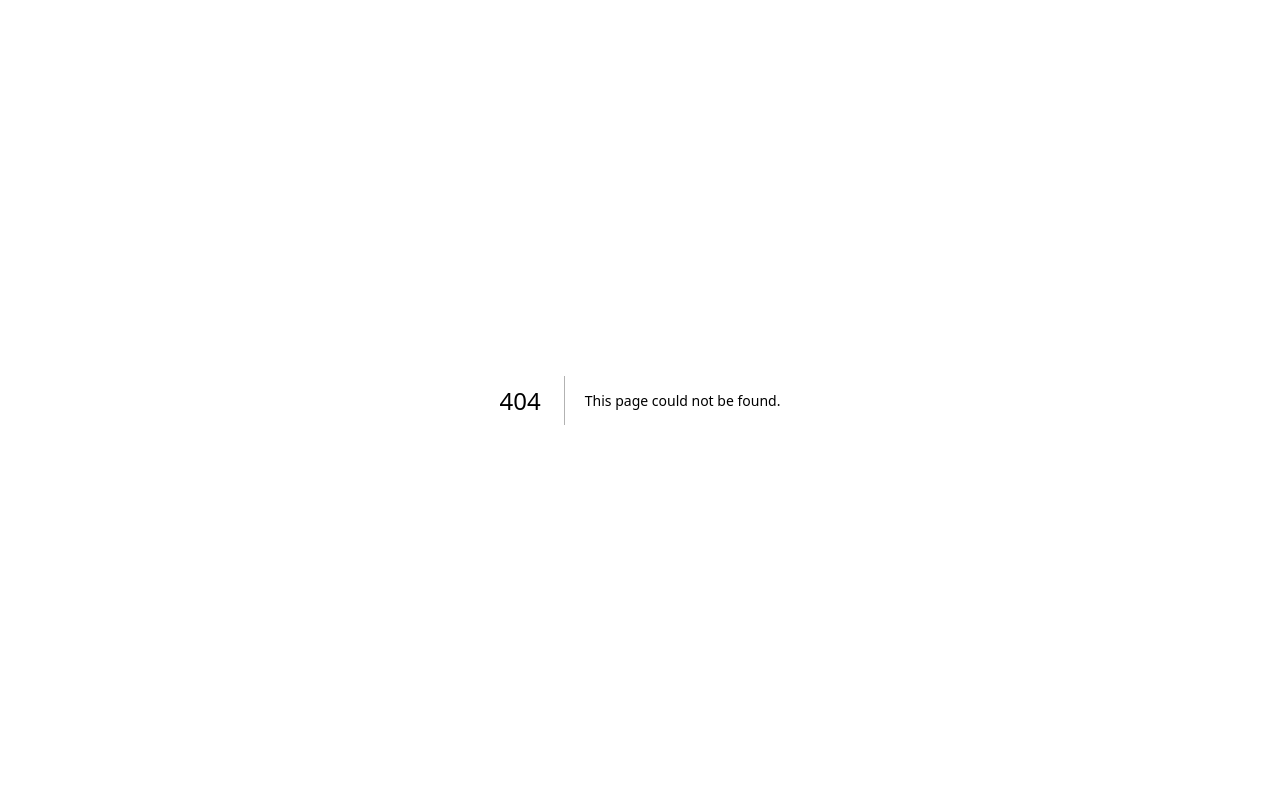
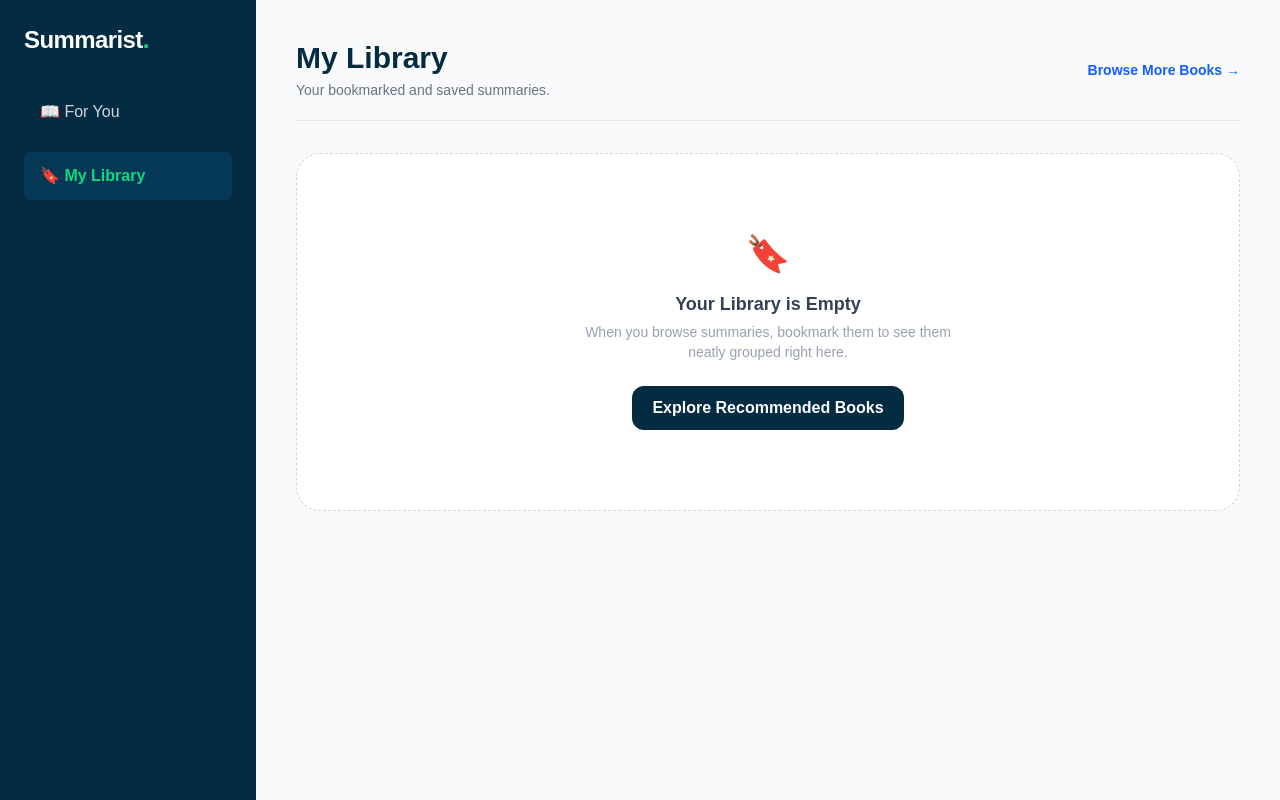
Before and after one commit to starguy12/summarist-next, a Next.js app: page /library in a window 1280 px wide. Before the commit this address had no page. Built offline with nearby package versions, Linux system fonts and the light colour scheme.

Commit message:
feat: add interactive bookmarking tracking and implement /my-library tab view

```diff
--- a/app/dashboard/page.tsx
+++ b/app/dashboard/page.tsx
@@ -17,11 +17,15 @@ const MOCK_BOOKS = [
 export default function DashboardPage() {
   const [user, setUser] = useState<string | null>(null);
   const [loading, setLoading] = useState(true);
-  const [searchQuery, setSearchQuery] = useState(""); // Track search values
+  const [searchQuery, setSearchQuery] = useState("");
+  const [favorites, setFavorites] = useState<number[]>([]); // Track favorited IDs
   const router = useRouter();
 
   useEffect(() => {
     const guest = localStorage.getItem("summarist_guest");
+    const savedFavs = localStorage.getItem("summarist_favorites");
+    if (savedFavs) setFavorites(JSON.parse(savedFavs));
+
     if (guest) {
       setUser(guest);
       setLoading(false);
@@ -45,7 +49,19 @@ export default function DashboardPage() {
     router.push("/");
   };
 
-  // Filter books dynamically based on typed text
+  // Add/Remove item from bookmarks arrays
+  const toggleFavorite = (id: number, e: React.MouseEvent) => {
+    e.stopPropagation(); // Avoid card click navigation trigger
+    let updated: number[];
+    if (favorites.includes(id)) {
+      updated = favorites.filter((favId) => favId !== id);
+    } else {
+      updated = [...favorites, id];
+    }
+    setFavorites(updated);
+    localStorage.setItem("summarist_favorites", JSON.stringify(updated));
+  };
+
   const filteredBooks = MOCK_BOOKS.filter((book) =>
     book.title.toLowerCase().includes(searchQuery.toLowerCase()) ||
     book.author.toLowerCase().includes(searchQuery.toLowerCase())
@@ -67,7 +83,7 @@ export default function DashboardPage() {
           <div className="text-2xl font-black tracking-tight">Summarist<span className="text-[#11d683]">.</span></div>
           <nav className="space-y-4">
             <button className="w-full text-left bg-[#043854] text-[#11d683] px-4 py-3 rounded-lg font-bold transition">📖 For You</button>
-            <button className="w-full text-left hover:bg-[#043854] text-gray-300 hover:text-white px-4 py-3 rounded-lg font-medium transition">🔖 My Library</button>
+            <button onClick={() => router.push("/my-library")} className="w-full text-left hover:bg-[#043854] text-gray-300 hover:text-white px-4 py-3 rounded-lg font-medium transition">🔖 My Library</button>
           </nav>
         </div>
         <button onClick={handleLogout} className="w-full bg-red-500/20 hover:bg-red-500 text-red-300 hover:text-white border border-red-500/30 font-semibold py-3 rounded-lg transition duration-200">Logout</button>
@@ -80,24 +96,13 @@ export default function DashboardPage() {
             <h1 className="text-2xl md:text-3xl font-black text-[#032b41]">For You</h1>
             <p className="text-sm text-gray-500 mt-1">Welcome, <span className="font-bold text-gray-700">{user}</span>!</p>
           </div>
-
-          {/* FUNCTIONAL SEARCH INPUT BAR */}
           <div className="relative w-full md:w-80">
             <span className="absolute inset-y-0 left-0 flex items-center pl-3 pointer-events-none text-gray-400">🔍</span>
-            <input
-              type="text"
-              placeholder="Search by title or author..."
-              value={searchQuery}
-              onChange={(e) => setSearchQuery(e.target.value)}
-              className="w-full pl-10 pr-4 py-2.5 bg-white border border-gray-300 rounded-xl focus:outline-none focus:ring-2 focus:ring-blue-500 text-sm text-black"
-            />
+            <input type="text" placeholder="Search by title or author..." value={searchQuery} onChange={(e) => setSearchQuery(e.target.value)} className="w-full pl-10 pr-4 py-2.5 bg-white border border-gray-300 rounded-xl focus:outline-none focus:ring-2 focus:ring-blue-500 text-sm text-black" />
           </div>
         </header>
 
-        {/* Book Grid Layout */}
-        <h3 className="text-lg font-bold text-[#032b41] mb-6">
-          {searchQuery ? `Search Results (${filteredBooks.length})` : "Recommended Summaries"}
-        </h3>
+        <h3 className="text-lg font-bold text-[#032b41] mb-6">{searchQuery ? `Search Results (${filteredBooks.length})` : "Recommended Summaries"}</h3>
 
         <div className="grid grid-cols-1 sm:grid-cols-2 lg:grid-cols-3 gap-6">
           {filteredBooks.map((book) => (
@@ -107,8 +112,18 @@ export default function DashboardPage() {
               className="bg-white p-6 rounded-2xl border border-gray-200 shadow-sm hover:shadow-md transition duration-200 flex flex-col justify-between cursor-pointer transform hover:-translate-y-0.5"
             >
               <div>
-                <span className="text-xs font-semibold text-blue-600 bg-blue-50 px-2.5 py-1 rounded-full mb-3 inline-block">{book.category}</span>
-                <h4 className="font-black text-lg text-[#032b41] leading-snug hover:text-blue-600 transition">{book.title}</h4>
+                <div className="flex justify-between items-start gap-2">
+                  <span className="text-xs font-semibold text-blue-600 bg-blue-50 px-2.5 py-1 rounded-full mb-3 inline-block">{book.category}</span>
+                  {/* INTERACTIVE FAVORITE TRIGGER ICON */}
+                  <button
+                    onClick={(e) => toggleFavorite(book.id, e)}
+                    className="text-xl p-1 -mt-1 hover:scale-110 transition duration-150"
+                    title={favorites.includes(book.id) ? "Remove from Library" : "Bookmark to Library"}
+                  >
+                    {favorites.includes(book.id) ? "🔖" : "🫥"}
+                  </button>
+                </div>
+                <h4 className="font-black text-lg text-[#032b41] leading-snug">{book.title}</h4>
                 <p className="text-sm text-gray-500 mt-1">{book.author}</p>
               </div>
               <div className="flex items-center justify-between mt-6 pt-4 border-t border-gray-100 text-xs text-gray-500 font-medium">
--- /dev/null
+++ b/app/library/page.tsx
@@ -0,0 +1,102 @@
+"use client";
+
+import React, { useState, useEffect } from "react";
+import { useRouter } from "next/navigation";
+
+const MOCK_BOOKS = [
+  { id: 1, title: "Atomic Habits", author: "James Clear", duration: "12 min", rating: "4.8", category: "Productivity" },
+  { id: 2, title: "The Lean Startup", author: "Eric Ries", duration: "14 min", rating: "4.5", category: "Business" },
+  { id: 3, title: "Thinking, Fast and Slow", author: "Daniel Kahneman", duration: "18 min", rating: "4.7", category: "Psychology" },
+  { id: 4, title: "Deep Work", author: "Cal Newport", duration: "11 min", rating: "4.6", category: "Productivity" },
+  { id: 5, title: "Zero to One", author: "Peter Thiel", duration: "13 min", rating: "4.4", category: "Business" },
+  { id: 6, title: "The Power of Habit", author: "Charles Duhigg", duration: "15 min", rating: "4.6", category: "Psychology" },
+];
+
+export default function MyLibraryPage() {
+  const [savedIds, setSavedIds] = useState<number[]>([]);
+  const router = useRouter();
+
+  // Load favorites from local storage on mount
+  useEffect(() => {
+    const saved = localStorage.getItem("summarist_favorites");
+    if (saved) {
+      setSavedIds(JSON.parse(saved));
+    }
+  }, []);
+
+  // Filter out only the books that have been saved by the user
+  const savedBooks = MOCK_BOOKS.filter((book) => savedIds.includes(book.id));
+
+  const handleRemoveFavorite = (id: number, e: React.MouseEvent) => {
+    e.stopPropagation(); // Prevents clicking the card from opening the book page
+    const updatedIds = savedIds.filter((savedId) => savedId !== id);
+    setSavedIds(updatedIds);
+    localStorage.setItem("summarist_favorites", JSON.stringify(updatedIds));
+  };
+
+  return (
+    <div className="min-h-screen bg-gray-50 flex">
+      {/* SIDEBAR NAVIGATION */}
+      <aside className="w-64 bg-[#032b41] text-white flex flex-col justify-between p-6 hidden md:flex">
+        <div className="space-y-8">
+          <div className="text-2xl font-black tracking-tight">Summarist<span className="text-[#11d683]">.</span></div>
+          <nav className="space-y-4">
+            <button onClick={() => router.push("/for-you")} className="w-full text-left hover:bg-[#043854] text-gray-300 hover:text-white px-4 py-3 rounded-lg font-medium transition">📖 For You</button>
+            <button className="w-full text-left bg-[#043854] text-[#11d683] px-4 py-3 rounded-lg font-bold transition">🔖 My Library</button>
+          </nav>
+        </div>
+      </aside>
+
+      {/* MAIN CONTENT AREA */}
+      <main className="flex-1 p-6 md:p-10 overflow-y-auto">
+        <header className="mb-8 border-b border-gray-200 pb-5 flex justify-between items-center">
+          <div>
+            <h1 className="text-2xl md:text-3xl font-black text-[#032b41]">My Library</h1>
+            <p className="text-sm text-gray-500 mt-1">Your bookmarked and saved summaries.</p>
+          </div>
+          <button onClick={() => router.push("/for-you")} className="text-sm font-bold text-blue-600 hover:underline">
+            Browse More Books &rarr;
+          </button>
+        </header>
+
+        {savedBooks.length === 0 ? (
+          <div className="text-center py-20 bg-white rounded-3xl border border-dashed border-gray-300 p-8">
+            <span className="text-4xl block mb-4">🔖</span>
+            <h3 className="text-lg font-bold text-gray-700">Your Library is Empty</h3>
+            <p className="text-gray-400 text-sm max-w-sm mx-auto mt-1 mb-6">When you browse summaries, bookmark them to see them neatly grouped right here.</p>
+            <button onClick={() => router.push("/for-you")} className="bg-[#032b41] text-white px-5 py-2.5 rounded-xl font-semibold hover:bg-opacity-90 transition">Explore Recommended Books</button>
+          </div>
+        ) : (
+          <div className="grid grid-cols-1 sm:grid-cols-2 lg:grid-cols-3 gap-6">
+            {savedBooks.map((book) => (
+              <div
+                key={book.id}
+                onClick={() => router.push(`/book/${book.id}`)}
+                className="bg-white p-6 rounded-2xl border border-gray-200 shadow-sm hover:shadow-md transition duration-200 flex flex-col justify-between cursor-pointer relative"
+              >
+                <div>
+                  <div className="flex justify-between items-start gap-2">
+                    <span className="text-xs font-semibold text-blue-600 bg-blue-50 px-2.5 py-1 rounded-full mb-3 inline-block">{book.category}</span>
+                    <button
+                      onClick={(e) => handleRemoveFavorite(book.id, e)}
+                      className="text-gray-400 hover:text-red-500 font-bold transition text-sm p-1"
+                      title="Remove from favorites"
+                    >
+                      🗑️
+                    </button>
+                  </div>
+                  <h4 className="font-black text-lg text-[#032b41] leading-snug">{book.title}</h4>
+                  <p className="text-sm text-gray-500 mt-1">{book.author}</p>
+                </div>
+                <div className="flex items-center justify-between mt-6 pt-4 border-t border-gray-100 text-xs text-gray-500 font-medium">
+                  <div>⏱️ {book.duration}</div>
+                  <div className="text-amber-500">⭐ <span className="text-gray-700 font-bold">{book.rating}</span></div>
+                </div>
+              </div>
+            ))}
+          </div>
+        )}
+      </main>
+    </div>
+  );
+}
--- a/next.config.ts
+++ b/next.config.ts
@@ -9,6 +9,10 @@ const nextConfig: NextConfig = {
           destination: "/dashboard",
         },
         {
+          source: "/my-library",
+          destination: "/library", // Points to our new library folder
+        },
+        {
           source: "/book/:id",
           destination: "/book", // Points to an internal dynamic renderer folder
         },
```
